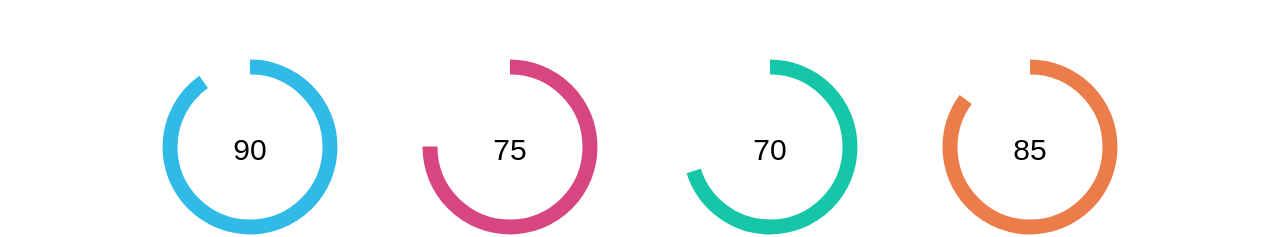
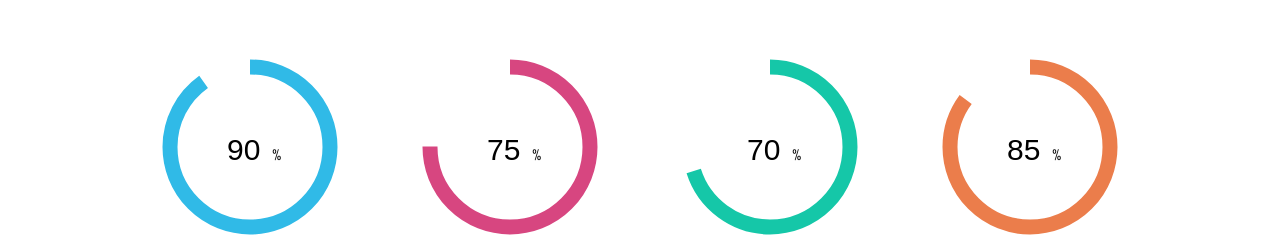
Before and after one commit to Logvinovsky/Cuda, a plain HTML site: page Cuda.html in a window 1280 px wide. Shown: the part 2780-3017 px from the top of the page. Drawn offline with Linux system fonts and the light colour scheme.

Commit message:
Little fixes circles

```diff
--- a/Cuda.html
+++ b/Cuda.html
@@ -339,13 +339,17 @@
 
 
                 </svg>
+                    <div class="progress-ring__percent">
 
                         <input
                                 value="90"
                                 type="text"
                                 placeholder="progress"
                                 size="1"
+                                class="progress-ring__input"
                         >
+                    </div>
+
                 </div>
 
                 <div class="skill-name">web design</div>
@@ -371,13 +375,15 @@
                             cy="90"/>
                 </svg>
 
+                    <div class="progress-ring__percent">
                         <input
                                 value="75"
                                 type="text"
                                 placeholder="progress"
                                 size="1"
+                                class="progress-ring__input"
                         >
-
+                    </div>
                 </div>
 
                 <div class="skill-name">html / css</div>
@@ -400,12 +406,14 @@
                             cy="90"/>
                 </svg>
 
+                    <div class="progress-ring__percent">
                         <input
                                 value="70"
                                 type="text"
                                 placeholder="progress"
-                            size="1"
+                                class="progress-ring__input"
                         >
+                    </div>
 
                 </div>
 
@@ -429,13 +437,16 @@
                             cy="90"/>
                 </svg>
 
+                    <div class="progress-ring__percent">
+
                         <input
                                 value="85"
                                 type="text"
                                 placeholder="progress"
-                            size="1"
+                                class="progress-ring__input"
                         >
 
+                    </div>
 
                 </div>
 
--- a/styles__cuda.css
+++ b/styles__cuda.css
@@ -398,24 +398,29 @@ body {
 
 }
 
+.progress-ring__percent {
+
+    position: absolute;
+    top:50%;
+    left:50%;
+    transform: translate( -50%, -50%);
+
+}
+
+
 .skills__content input{
 
     height: 50px;
     width: 50px;
-    /*position: fixed;*/
-    /*top: 10px;*/
-    /*left: 10px;*/
-    /*width: 80px;*/
-    /*position: relative;*/
-    /*bottom: 120px;*/
-    /*left: 105px;*/
-    position: absolute;
-    top:50%;
-    left:50%;
-    transform: translate( -50%, -50%);
     text-align: center;
     font-size: 30px;
     border: none;
+
+}
+
+.progress-ring__percent::after{
+
+    content: "%" ;
 
 }
 
```
Lines whose indentation alone changed are shown as unchanged.
